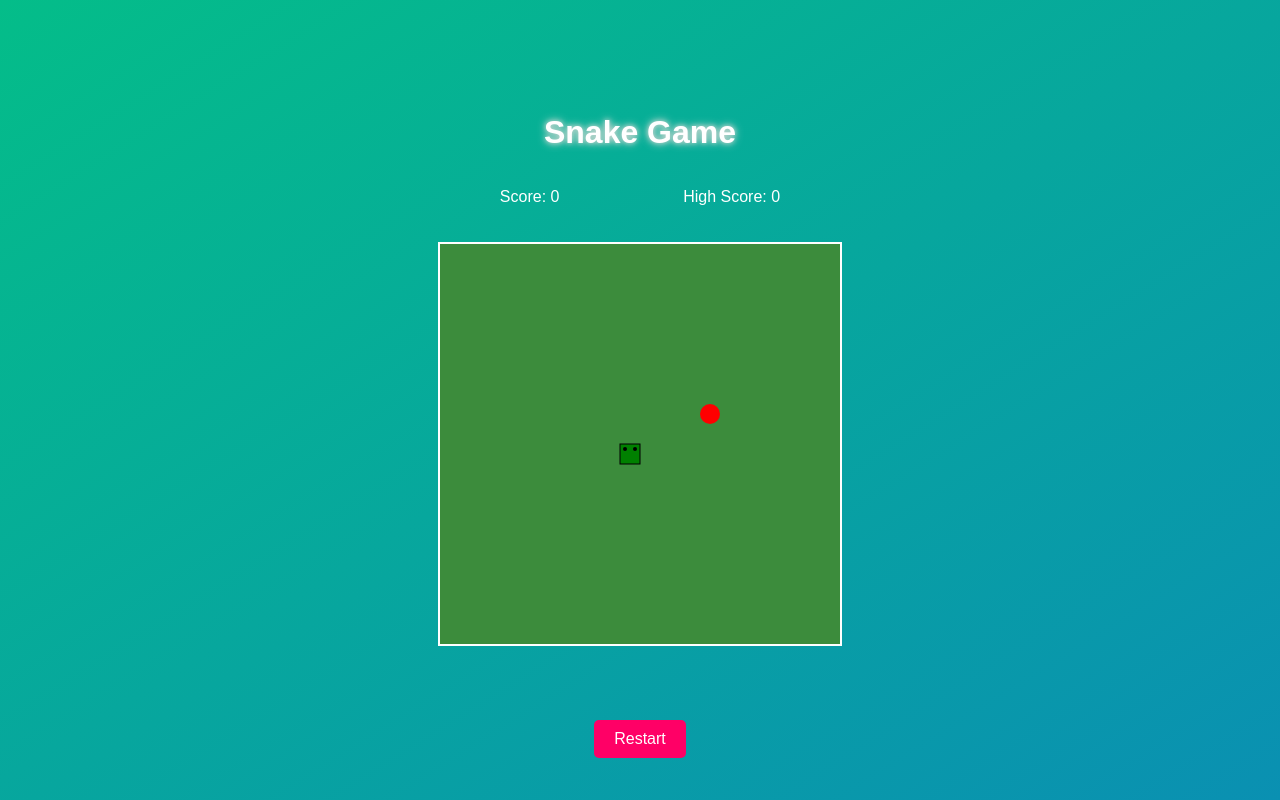
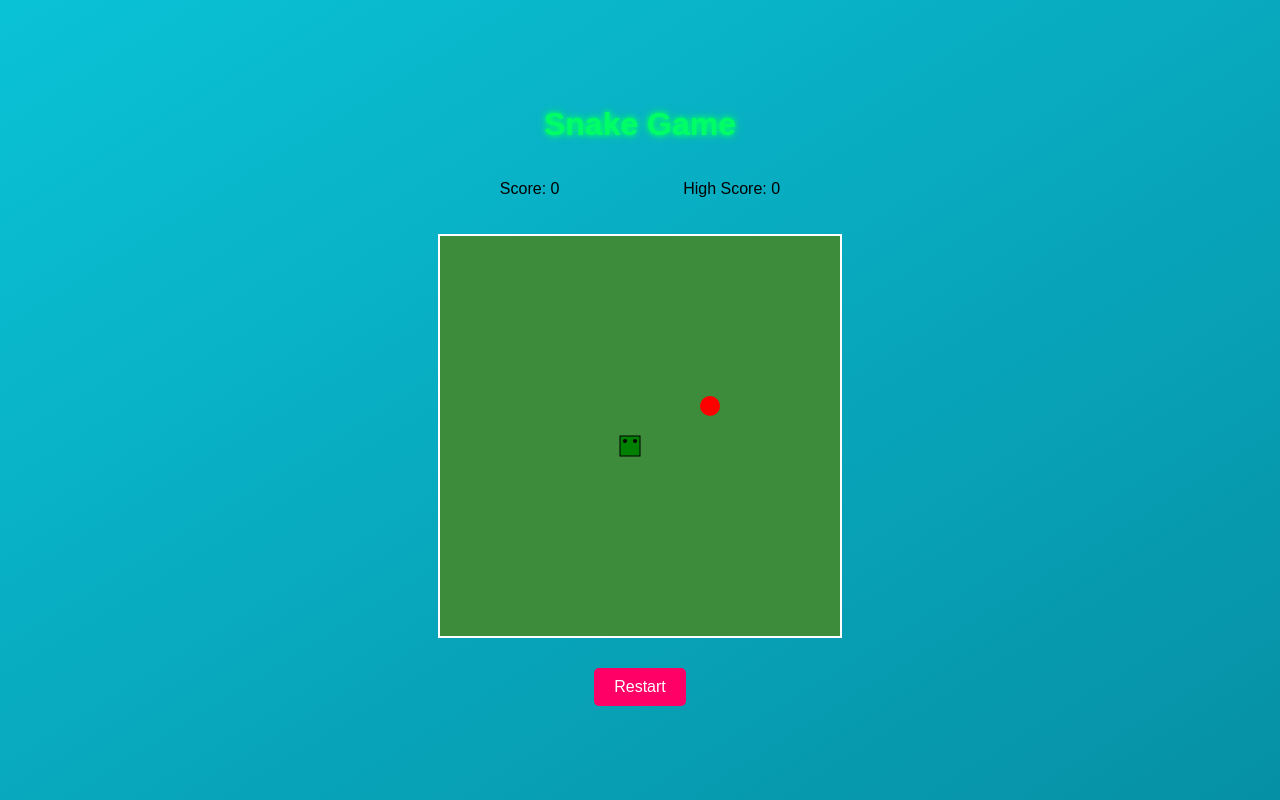
Before and after one commit to Pablokopter/hrukin, a plain HTML site: page snake.html in a window 1280 px wide. Drawn offline with Linux system fonts and the light colour scheme.

Commit message:
Update snake.css

```diff
--- a/snake.css
+++ b/snake.css
@@ -1,12 +1,11 @@
 body {
+    font-family: Arial, sans-serif;
     display: flex;
     justify-content: center;
     align-items: center;
     height: 100vh;
     margin: 0;
-    background: linear-gradient(to bottom right, #04bd89 , #0a90b2);
-    color: #fff;
-    font-family: Arial, sans-serif;
+    background: linear-gradient( to bottom right,#0ac2d6, #0690a5)
 }
 
 .container {
@@ -20,15 +19,21 @@ body {
     margin-bottom: 20px;
 }
 
+.canvas-container {
+    display: flex;
+    justify-content: center;
+    align-items: center;
+    margin-bottom: 20px;
+}
+
 #gameCanvas {
     border: 2px solid #fff;
     background-color: #3c8c3c; /* Добавляем зеленый фон */
-    margin:0 auto; /* Центрируем сетку */
 }
 
 h1 {
-    color: #ffffff;
-    text-shadow: 0 0 5px #cbd5cf, 0 0 10px #d7dfda;
+    color: #00ff66;
+    text-shadow: 0 0 5px #00ff66, 0 0 10px #00ff66;
 }
 
 #restart-button,
@@ -42,8 +47,6 @@ h1 {
     cursor: pointer;
     transition: background-color 0.3s ease;
     margin: 10px;
-    position: relative;
-    bottom: -60px; /* Перемещаем кнопку ниже */
 }
 
 #restart-button:hover,
```
